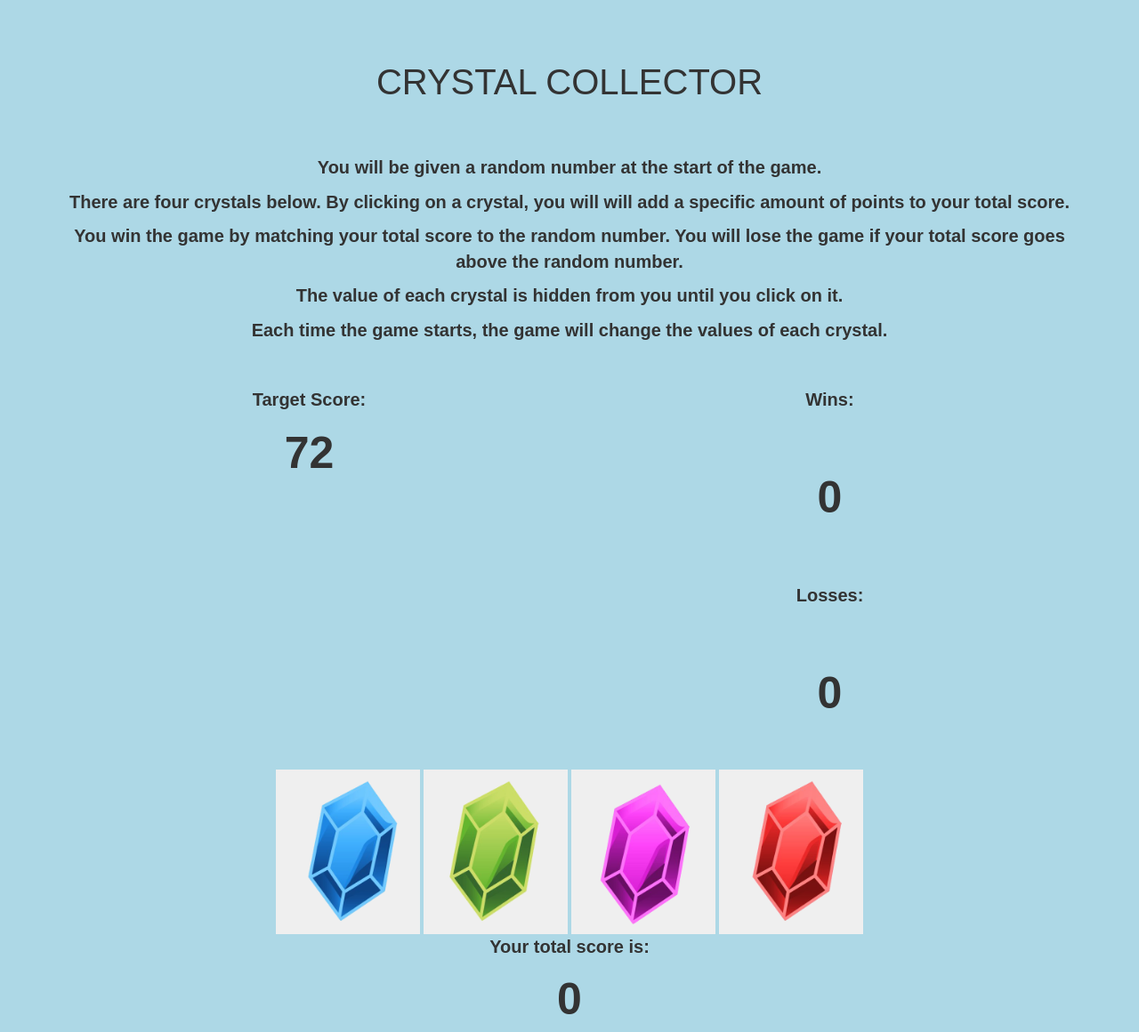
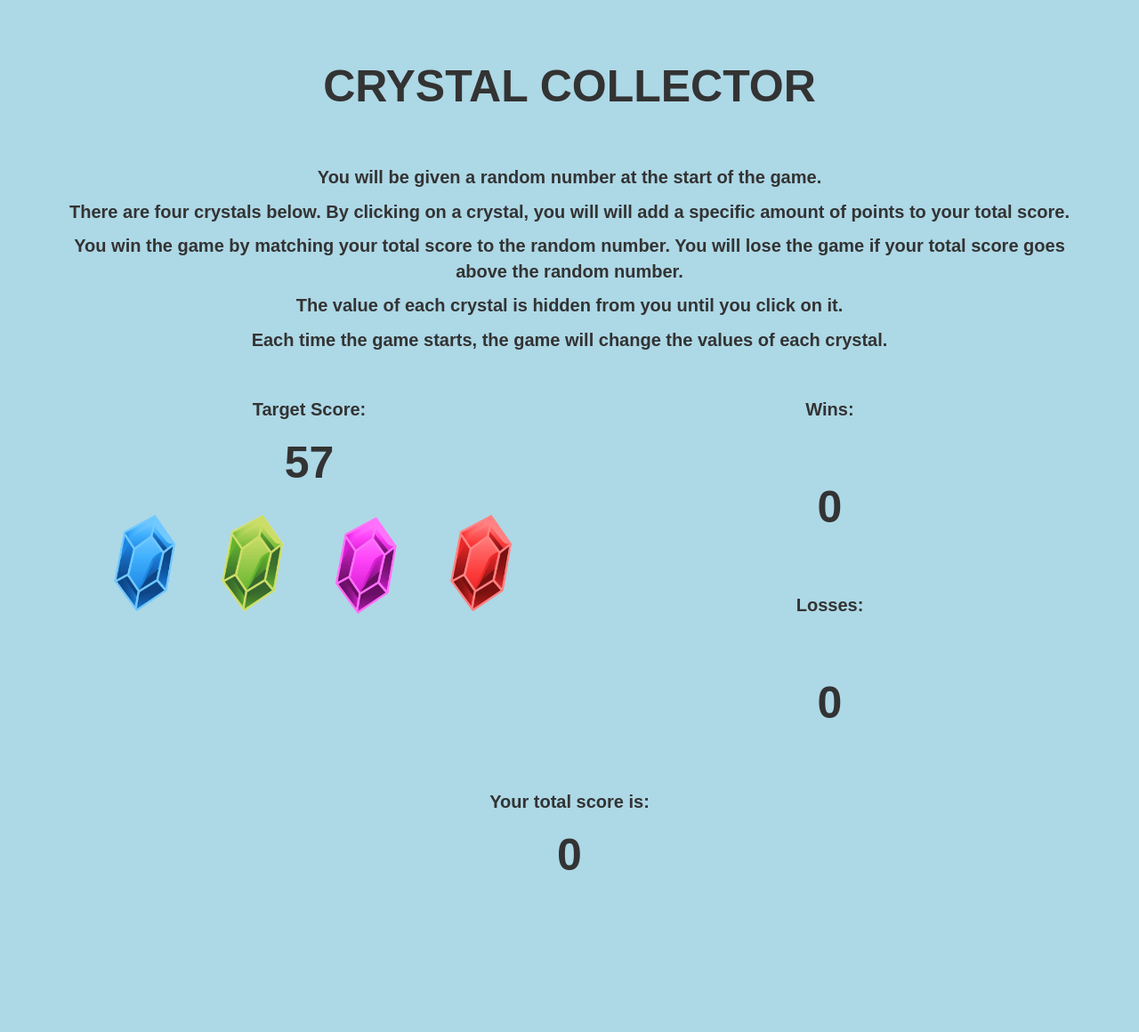
Before and after one commit to CraigD89/crystal-collector, a plain HTML site: page index.html in a window 1280 px wide. Shown: the whole page at 89% size. After the commit the page ends 997 px from the top, so only its background shows below. Drawn offline with nearby package versions, Linux system fonts and the light colour scheme.

Commit message:
moves crystals and removed button properties in css

```diff
--- a/assets/css/style.css
+++ b/assets/css/style.css
@@ -6,9 +6,9 @@ body{
 }
 
 h1{
-    font-size: 40px;
+    font-size: 50px;
     padding: 50px;
-
+    font-weight: bold;
 }
 
 p{
@@ -38,12 +38,14 @@ p{
 }
 
 img{
-    width: 150px;
+    width: 110px;
     padding: 10px;
 }
 
 button {
+    outline: none;
     border: none;
+    background-color: transparent;
 }
 
 #targetScore{
@@ -59,3 +61,7 @@ button {
 #winsLosses{
     font-size: 50px;
 }
+
+red{
+    color: red;
+}
--- a/assets/javascript/game.js
+++ b/assets/javascript/game.js
@@ -1,20 +1,4 @@
-//Random number for target score
-var targetScore = Math.floor(Math.random() * (120 - 19)) + 19;
-$("#targetScore").text(targetScore);
-console.log("Target score is ", targetScore);
 
-//Crystal button values
-var crystalButton1 = Math.floor(Math.random() * (12 - 1)) + 1;
-console.log("Button 1 is ", crystalButton1);
-
-var crystalButton2 = Math.floor(Math.random() * (12 - 1)) + 1;
-console.log("Button 2 is ", crystalButton2);
-
-var crystalButton3 = Math.floor(Math.random() * (12 - 1)) + 1;
-console.log("Button 3 is ", crystalButton3);
-
-var crystalButton4 = Math.floor(Math.random() * (12 - 1)) + 1;
-console.log("Button 4 is ", crystalButton4);
 
 //Wins / losses
 var wins = 0;
@@ -30,6 +14,25 @@ $("#userScore").text(userScore);
 
 // Game functions go here - starts from the beginning when user wins or loses
 var gameStart = function () {
+
+
+  //Random number for target score
+  var targetScore = Math.floor(Math.random() * (120 - 19)) + 19;
+  $("#targetScore").text(targetScore);
+  console.log("Target score is ", targetScore);
+
+  //Crystal button values
+  var crystalButton1 = Math.floor(Math.random() * (12 - 1)) + 1;
+  console.log("Button 1 is ", crystalButton1);
+
+  var crystalButton2 = Math.floor(Math.random() * (12 - 1)) + 1;
+  console.log("Button 2 is ", crystalButton2);
+
+  var crystalButton3 = Math.floor(Math.random() * (12 - 1)) + 1;
+  console.log("Button 3 is ", crystalButton3);
+
+  var crystalButton4 = Math.floor(Math.random() * (12 - 1)) + 1;
+  console.log("Button 4 is ", crystalButton4);
 
 
   //Update userScore on click
@@ -50,6 +53,7 @@ var gameStart = function () {
 
   //If / else statements to determine win or loss
   if (userScore > targetScore) {
+    $("#userScore").addClass("red");
     alert("YOU LOST");
     $("#losses").add(+1);
     //push +1 to loss
--- a/index.html
+++ b/index.html
@@ -37,9 +37,27 @@
             <div class="row">
                 <div class="col-xs-12 col-sm-12 col-md-6 col-lg-6">
                     <p>Target Score:
-                        <div id="targetScore">
-                        </div>
+                        <div id="targetScore"></div>
                     </p>
+                    <div class="col-xs-12 col-sm-12 col-md-12 col-lg-12">
+
+                        <span id="gems">
+                            <button id="crystalButton1">
+                                <img src="assets/images/blue-crystal.png" alt="blue crystal">
+                            </button>
+                            <button id="crystalButton2">
+                                <img src="assets/images/green-crystal.png" alt="green crystal">
+                            </button>
+                            <button id="crystalButton3">
+                                <img src="assets/images/purple-crystal.png" alt="purple crystal">
+                            </button>
+                            <button id="crystalButton4">
+                                <img src="assets/images/red-crystal.png" alt="red crystal">
+                            </button>
+                        </span>
+
+                    </div>
+
                 </div>
                 <div class="col-xs-12 col-sm-12 col-md-6 col-lg-6">
                     <div id="winsLosses">
@@ -51,31 +69,17 @@
                         <!-- add logic to append win count -->
 
                         <p>Losses:
-                            <div id="losses">
+                            <div id="losses"></div>
                         </p>
 
                         <!-- add logic to append loss count -->
-                        </div>
                     </div>
                 </div>
             </div>
 
             <div class="row">
                 <div class="col-xs-12 col-sm-12 col-md-12 col-lg-12">
-                    <span id="gems">
-                        <button id="crystalButton1">
-                            <img src="assets/images/blue-crystal.png" alt="blue crystal">
-                        </button>
-                        <button id="crystalButton2">
-                            <img src="assets/images/green-crystal.png" alt="green crystal">
-                        </button>
-                        <button id="crystalButton3">
-                            <img src="assets/images/purple-crystal.png" alt="purple crystal">
-                        </button>
-                        <button id="crystalButton4">
-                            <img src="assets/images/red-crystal.png" alt="red crystal">
-                        </button>
-                    </span>
+
                 </div>
             </div>
             <div class="row">
```
